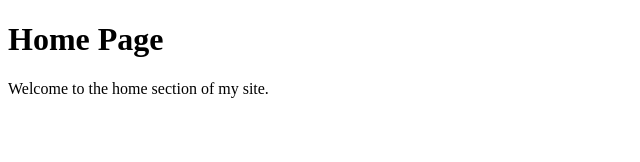
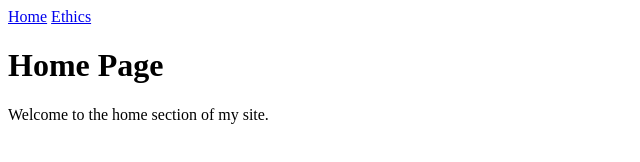
Before and after one commit to bshah2282/bshah2282.github.io, a plain HTML site: page home.html in a window 1280 px wide. Shown: the whole page, without its empty margins (0-640 px from the left). Drawn offline with Linux system fonts and the light colour scheme.

Commit message:
Update home.html

```diff
--- a/home.html
+++ b/home.html
@@ -4,6 +4,10 @@
   <title>Home</title>
 </head>
 <body>
+  <nav>
+    <a href="home.html">Home</a>
+    <a href="ethics.html">Ethics</a>
+  </nav>
   <h1>Home Page</h1>
   <p>Welcome to the home section of my site.</p>
 </body>
```
